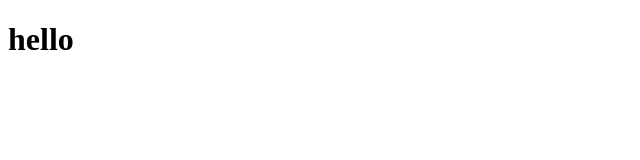
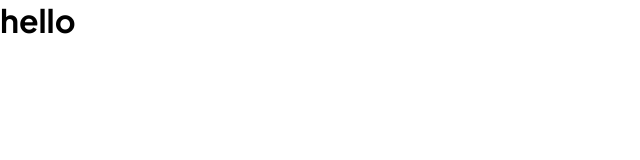
Before and after one commit to jyoti-prokash/slothui-landing-page, a plain HTML site: page index.html in a window 1280 px wide. Shown: the whole page, without its empty margins (0-640 px from the left). Drawn offline with Linux system fonts and the light colour scheme.

Commit message:
added google font

```diff
--- a/Styles/slothui.css
+++ b/Styles/slothui.css
@@ -0,0 +1,13 @@
+/* import google font Plus Jakarta Sans */
+@import url('https://fonts.googleapis.com/css2?family=Plus+Jakarta+Sans:ital,wght@0,200..800;1,200..800&display=swap');
+*{
+    padding: 0;
+    margin: 0;
+    font-family: "Plus Jakarta Sans";
+}
+/* .plus-jakarta-sans {
+
+    font-optical-sizing: auto;
+    font-weight: 400;
+    font-style: normal;
+}; */
--- a/index.html
+++ b/index.html
@@ -6,7 +6,7 @@
     <title>Slothui</title>
     <link rel="stylesheet" href="Styles/slothui.css">
 </head>
-<body>
+<body class="plus-jakarta-san">
     <h1>hello</h1>
 </body>
 </html>
```
